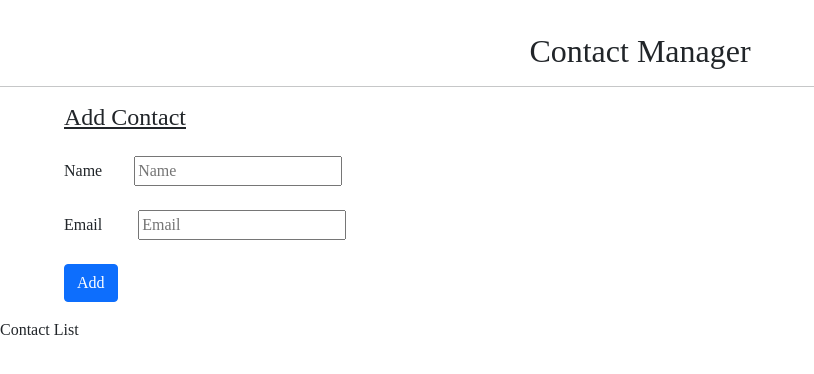
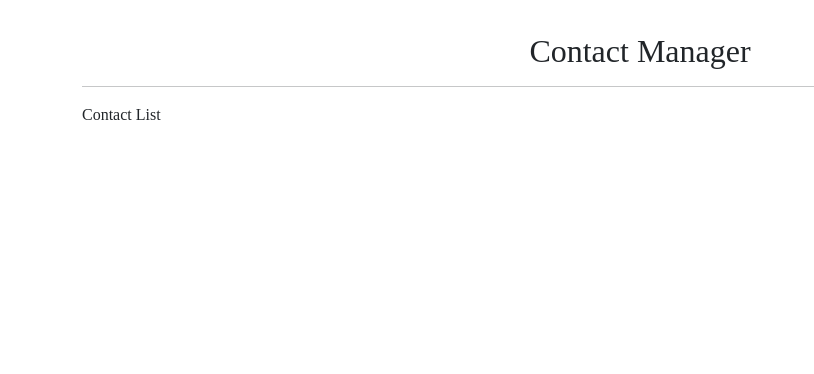
Before and after one commit to Moonijaz/React-js, a React (Vite) app in the folder Contact-manager/: page / in a window 1280 px wide. Shown: the top 374 px of the page, without its empty margins (0-814 px from the left). Built offline with nearby package versions, Linux system fonts and the light colour scheme.

Commit message:
Add contact list to jsx

```diff
--- a/Contact-manager/src/App.jsx
+++ b/Contact-manager/src/App.jsx
@@ -1,7 +1,7 @@
 
 import React from 'react'
 import Header from "./Components/Header";
-import AddContact from './Components/AddContact';
+//import AddContact from './Components/AddContact';
 import Contactlist from './Components/Contactlist';
 
 
@@ -9,9 +9,12 @@ function App() {
 
   return (
     <>
+    <div className='container'>
       <Header/>
-      <AddContact/>
+     {/* <AddContact/> */}
       <Contactlist/>
+    </div>
+
     </>
   )
 }
```
